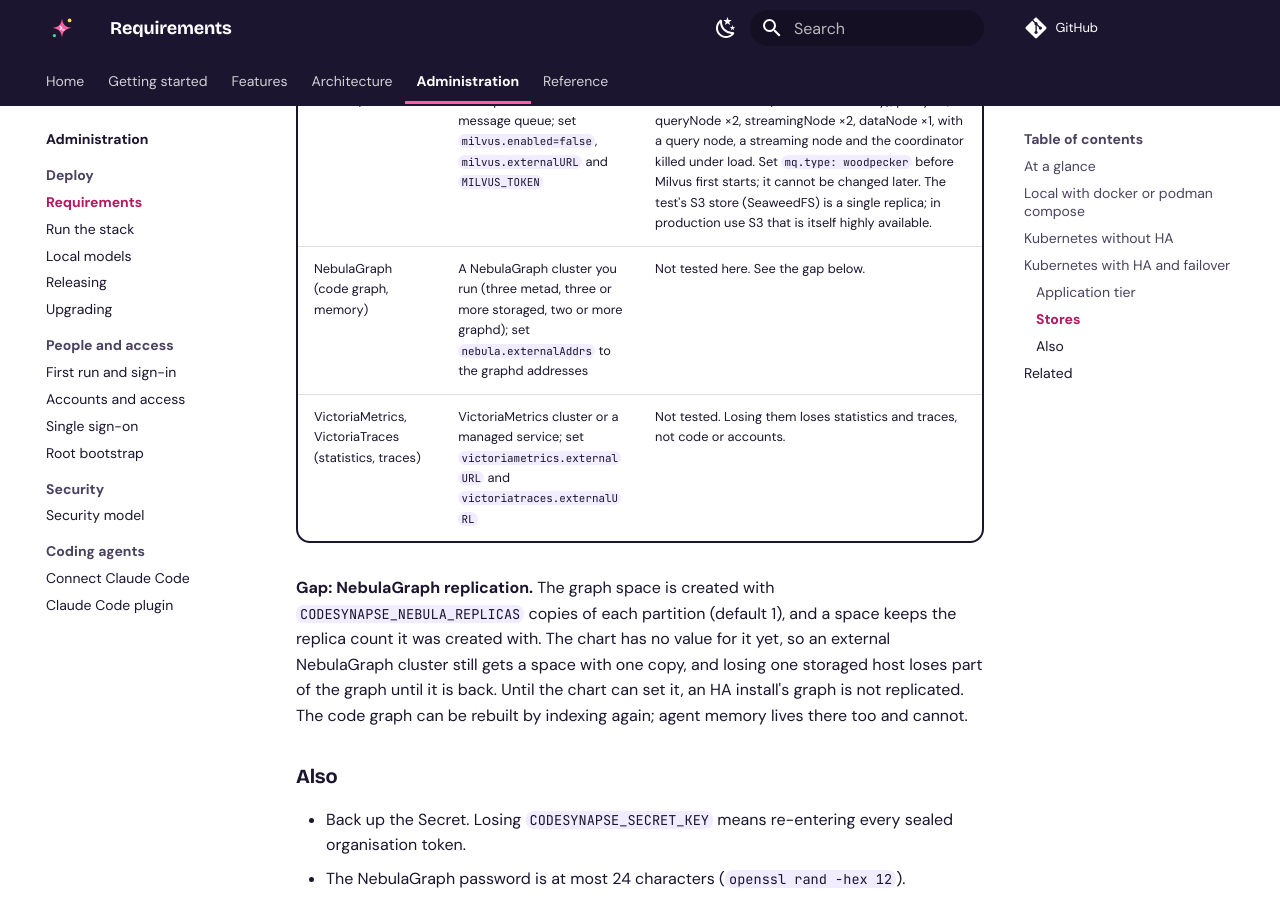
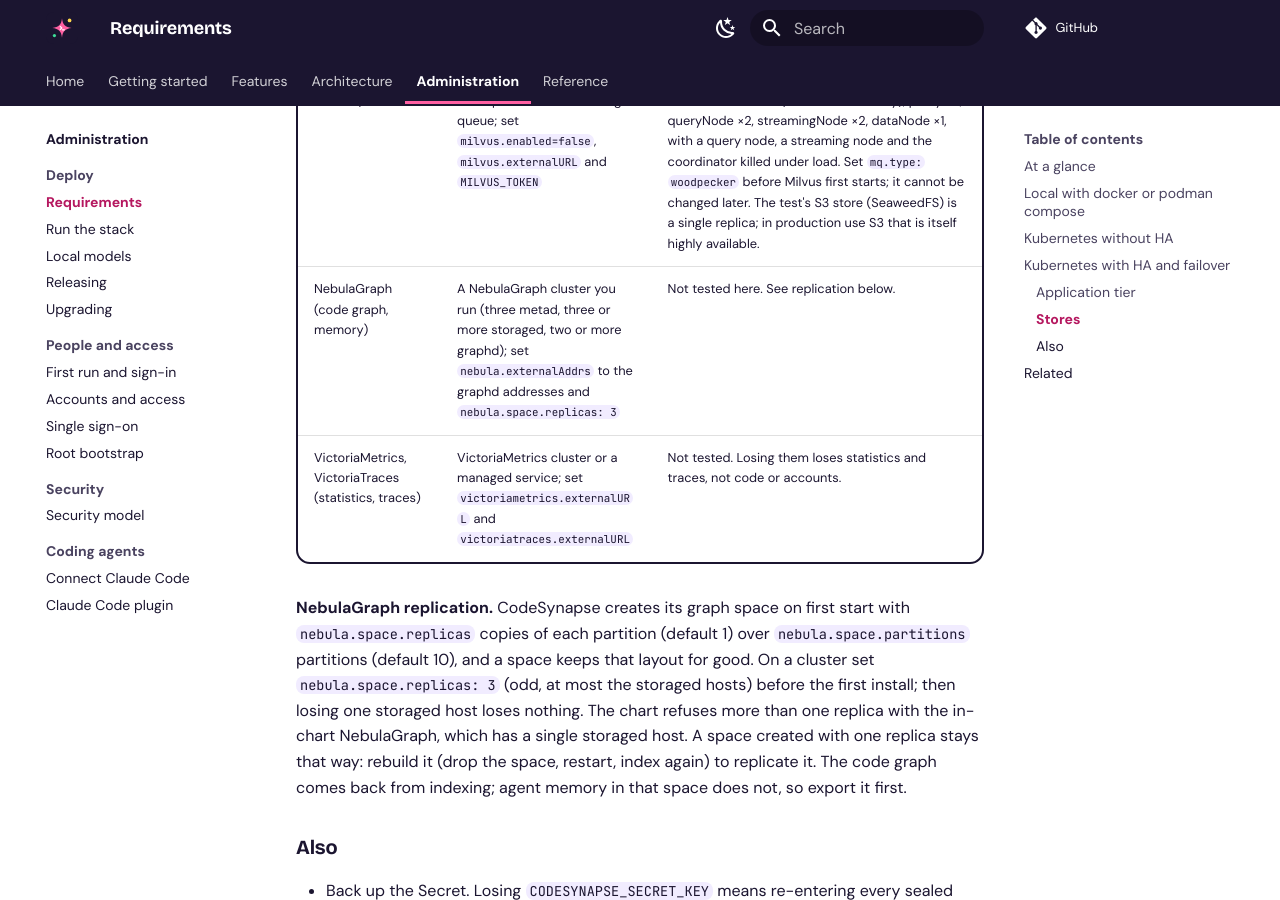
Before and after one commit to astrona-io/codesynapse, an MkDocs documentation site: the page built from docs/operations/requirements.md, in a window 1280 px wide and 900 px high, scrolled down 3672 px. Built offline with MkDocs 1.6.1 and Material for MkDocs 9.7.7, drawn with Linux system fonts in a browser that asks for light colours; comment, search, counter and statistics services are not loaded.

Commit message:
feat(chart): set the graph space's partitions and replicas (#337)
nebula.space.partitions and nebula.space.replicas reach every pod as
CODESYNAPSE_NEBULA_PARTITIONS and _REPLICAS, so an install linked to a
NebulaGraph cluster creates a replicated space (replicas 3) instead of a
single copy. The schema allows 1, 3, 5 or 7 replicas, and the chart
refuses more than one with the in-chart NebulaGraph, which has a single
storaged host. chart-check covers both; the requirements page no longer
lists this as a gap.

Co-authored-by: Claude Opus 5.5 <noreply@anthropic.com>

```diff
--- a/docs/operations/requirements.md
+++ b/docs/operations/requirements.md
@@ -78,10 +78,10 @@ If PostgreSQL is unreachable for 90 seconds, workers stop their jobs instead of
 |---|---|---|
 | PostgreSQL (accounts, jobs, audit log) | A managed database, or CloudNativePG with three instances; set `postgresql.enabled=false` and `CODESYNAPSE_DATABASE_URL` in the Secret | `just chart-failover-postgres`: three CloudNativePG instances, the primary force-killed while the API writes. The standby took over in about 25 seconds and a few writes were refused in between. |
 | Milvus (memory vectors) | Milvus cluster with Woodpecker as the message queue; set `milvus.enabled=false`, `milvus.externalURL` and `MILVUS_TOKEN` | `just chart-failover-milvus`: etcd ×3, mixCoordinator ×2 (active and standby), proxy ×2, queryNode ×2, streamingNode ×2, dataNode ×1, with a query node, a streaming node and the coordinator killed under load. Set `mq.type: woodpecker` before Milvus first starts; it cannot be changed later. The test's S3 store (SeaweedFS) is a single replica; in production use S3 that is itself highly available. |
-| NebulaGraph (code graph, memory) | A NebulaGraph cluster you run (three metad, three or more storaged, two or more graphd); set `nebula.externalAddrs` to the graphd addresses | Not tested here. See the gap below. |
+| NebulaGraph (code graph, memory) | A NebulaGraph cluster you run (three metad, three or more storaged, two or more graphd); set `nebula.externalAddrs` to the graphd addresses and `nebula.space.replicas: 3` | Not tested here. See replication below. |
 | VictoriaMetrics, VictoriaTraces (statistics, traces) | VictoriaMetrics cluster or a managed service; set `victoriametrics.externalURL` and `victoriatraces.externalURL` | Not tested. Losing them loses statistics and traces, not code or accounts. |
 
-**Gap: NebulaGraph replication.** The graph space is created with `CODESYNAPSE_NEBULA_REPLICAS` copies of each partition (default 1), and a space keeps the replica count it was created with. The chart has no value for it yet, so an external NebulaGraph cluster still gets a space with one copy, and losing one storaged host loses part of the graph until it is back. Until the chart can set it, an HA install's graph is not replicated. The code graph can be rebuilt by indexing again; agent memory lives there too and cannot.
+**NebulaGraph replication.** CodeSynapse creates its graph space on first start with `nebula.space.replicas` copies of each partition (default 1) over `nebula.space.partitions` partitions (default 10), and a space keeps that layout for good. On a cluster set `nebula.space.replicas: 3` (odd, at most the storaged hosts) before the first install; then losing one storaged host loses nothing. The chart refuses more than one replica with the in-chart NebulaGraph, which has a single storaged host. A space created with one replica stays that way: rebuild it (drop the space, restart, index again) to replicate it. The code graph comes back from indexing; agent memory in that space does not, so export it first.
 
 ### Also
 
```
Also changed, not shown: deploy/helm/codesynapse/README.md (+1 -1 lines), docs/architecture/stores.md (+1 -1 lines), 5 other files.
